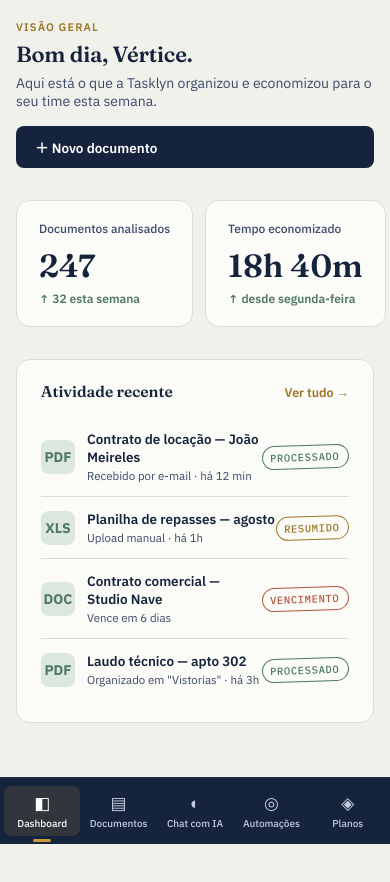
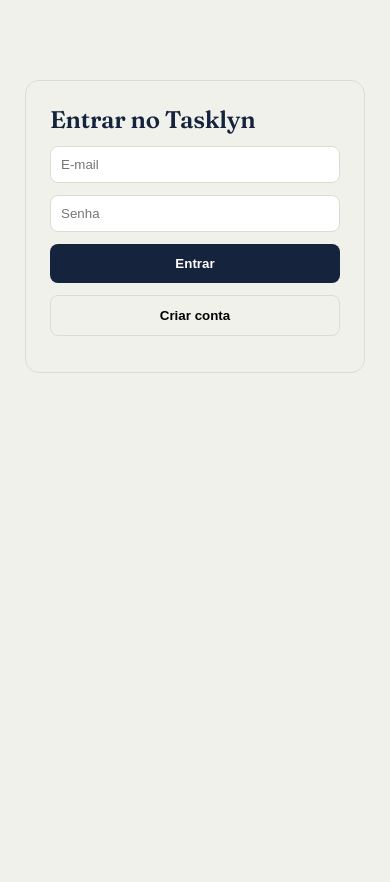
Before and after one commit to ph249293/tasklyn.com.br, a plain HTML site: page tasklyn-ai-site.html in a window 390 px wide. Before the commit the page ends 844 px from the top, so only its background shows below. Drawn offline with nearby package versions, Linux system fonts and the light colour scheme.

Commit message:
Refactor layout for auth and app content sections
Updated layout for authentication screen and app content.

```diff
--- a/tasklyn-ai-site.html
+++ b/tasklyn-ai-site.html
@@ -25,9 +25,12 @@
     font-family:'IBM Plex Sans', sans-serif;
     background:var(--paper);
     color:var(--ink);
+    min-height:100vh;
+    -webkit-font-smoothing:antialiased;
+  }
+  #app-content{
     display:flex;
     min-height:100vh;
-    -webkit-font-smoothing:antialiased;
   }
   h1,h2,h3,.display{
     font-family:'Fraunces', serif;
@@ -284,7 +287,8 @@
      RESPONSIVO — mesma página, layout se adapta ao mobile
      ====================================================== */
   @media (max-width: 860px){
-    body{flex-direction:column; padding-bottom:76px;}
+    body{padding-bottom:76px;}
+    #app-content{flex-direction:column;}
 
     /* sidebar vira barra inferior fixa */
     .sidebar{
@@ -334,6 +338,16 @@
 </head>
 <body>
 
+<div id="auth-screen" style="display:flex; flex-direction:column; gap:12px; max-width:340px; margin:80px auto; padding:24px; border:1px solid #DEDCD2; border-radius:14px; font-family:'IBM Plex Sans',sans-serif;">
+  <h2 style="font-family:'Fraunces',serif;">Entrar no Tasklyn</h2>
+  <input id="auth-email" type="email" placeholder="E-mail" style="padding:10px; border:1px solid #DEDCD2; border-radius:8px;">
+  <input id="auth-password" type="password" placeholder="Senha" style="padding:10px; border:1px solid #DEDCD2; border-radius:8px;">
+  <button onclick="handleLogin()" style="padding:12px; background:#16233D; color:#fff; border:none; border-radius:8px; font-weight:600;">Entrar</button>
+  <button onclick="handleSignup()" style="padding:12px; background:transparent; border:1px solid #DEDCD2; border-radius:8px; font-weight:600;">Criar conta</button>
+  <p id="auth-message" style="font-size:12px; color:#B4553F;"></p>
+</div>
+
+<div id="app-content">
 <aside class="sidebar">
   <div class="brand">
     <div class="brand-mark">T</div>
@@ -720,6 +734,48 @@
 
 </main>
 
+</div>
+
+<script src="https://unpkg.com/@supabase/supabase-js@2"></script>
+<script src="supabase-client.js"></script>
+
+<script>
+  async function handleLogin() {
+    const email = document.getElementById('auth-email').value;
+    const password = document.getElementById('auth-password').value;
+    const msg = document.getElementById('auth-message');
+    try {
+      await signIn(email, password);
+      document.getElementById('auth-screen').style.display = 'none';
+      document.getElementById('app-content').style.display = 'flex';
+    } catch (err) {
+      msg.textContent = 'Erro: ' + err.message;
+    }
+  }
+
+  async function handleSignup() {
+    const email = document.getElementById('auth-email').value;
+    const password = document.getElementById('auth-password').value;
+    const msg = document.getElementById('auth-message');
+    try {
+      await signUp(email, password);
+      msg.style.color = '#4F7863';
+      msg.textContent = 'Conta criada! Verifique seu e-mail para confirmar.';
+    } catch (err) {
+      msg.textContent = 'Erro: ' + err.message;
+    }
+  }
+
+  window.addEventListener('DOMContentLoaded', async () => {
+    document.getElementById('app-content').style.display = 'none';
+    const user = await getCurrentUser();
+    if (user) {
+      document.getElementById('auth-screen').style.display = 'none';
+      document.getElementById('app-content').style.display = 'flex';
+    }
+  });
+</script>
+
 <script>
   document.querySelectorAll('.nav-item').forEach(function(btn){
     btn.addEventListener('click', function(){
```
